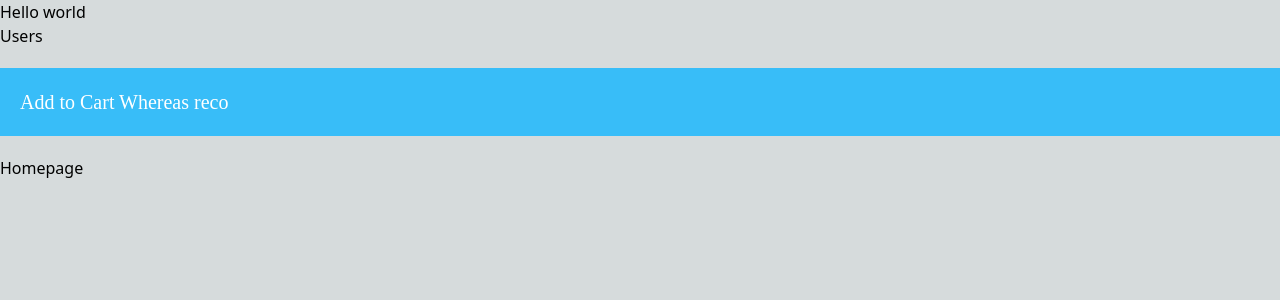
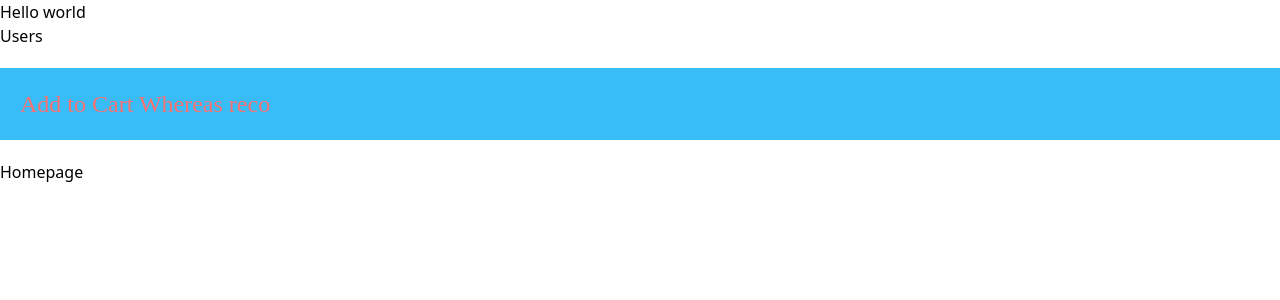
Before and after one commit to Lumi669/mood_melody_aws, a Next.js app in the folder frontend/: page / in a window 1280 px wide. Shown: the top 300 px of the page. Built offline with nearby package versions, Linux system fonts and the light colour scheme; a web font is replaced by a local one.

Commit message:
Use @apply

```diff
--- a/frontend/src/app/components/AddToCart.tsx
+++ b/frontend/src/app/components/AddToCart.tsx
@@ -3,7 +3,7 @@ import React from "react";
 
 const AddToCart = () => {
   return (
-    <div className="font-jersey font-bold-text-2xl">
+    <div className="test">
       <button onClick={() => console.log("click button")}>
         Add to Cart Whereas reco
       </button>
--- a/frontend/src/app/styles/globals.css
+++ b/frontend/src/app/styles/globals.css
@@ -7,7 +7,11 @@
 @import "tailwindcss/components";
 @import "tailwindcss/utilities";
 
-:root {
+.test {
+  @apply font-jersey text-2xl text-red-400;
+}
+
+/* :root {
   --foreground-rgb: 0, 0, 0;
   --background-start-rgb: 214, 219, 220;
   --background-end-rgb: 255, 255, 255;
@@ -30,4 +34,4 @@ body {
   .text-balance {
     text-wrap: balance;
   }
-}
+} */
```
